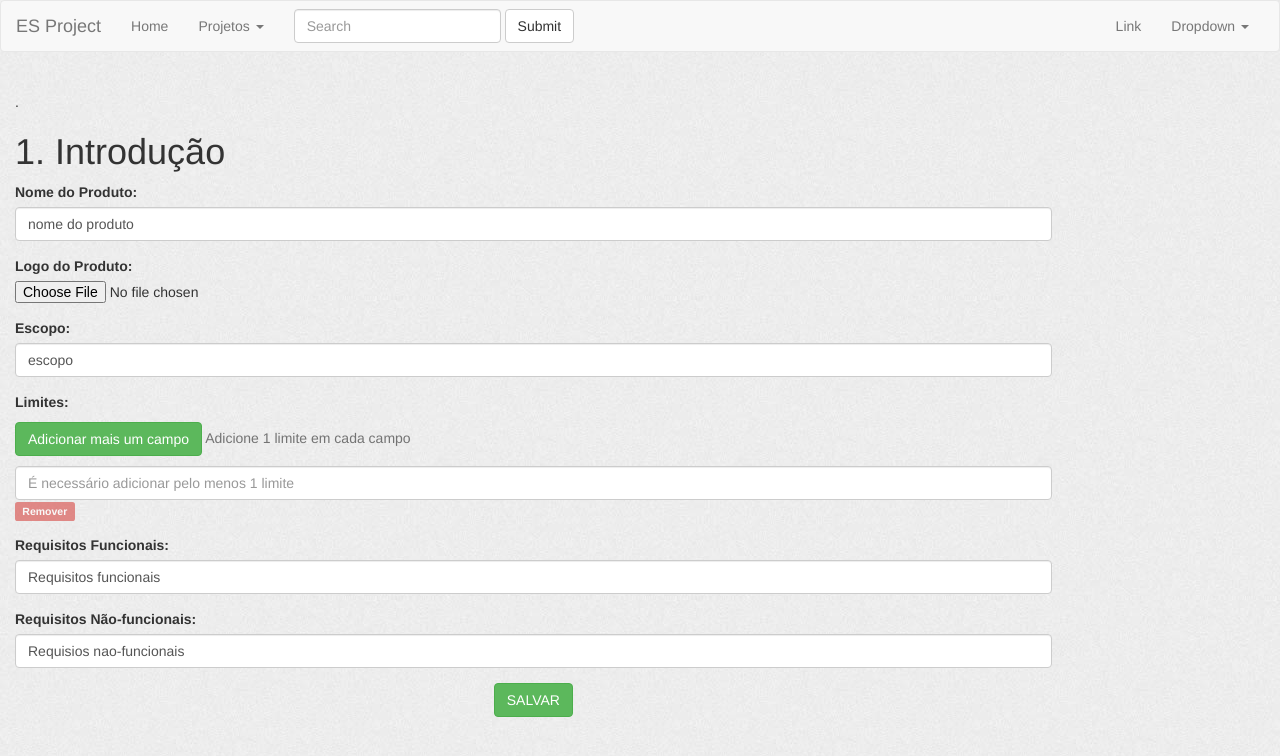
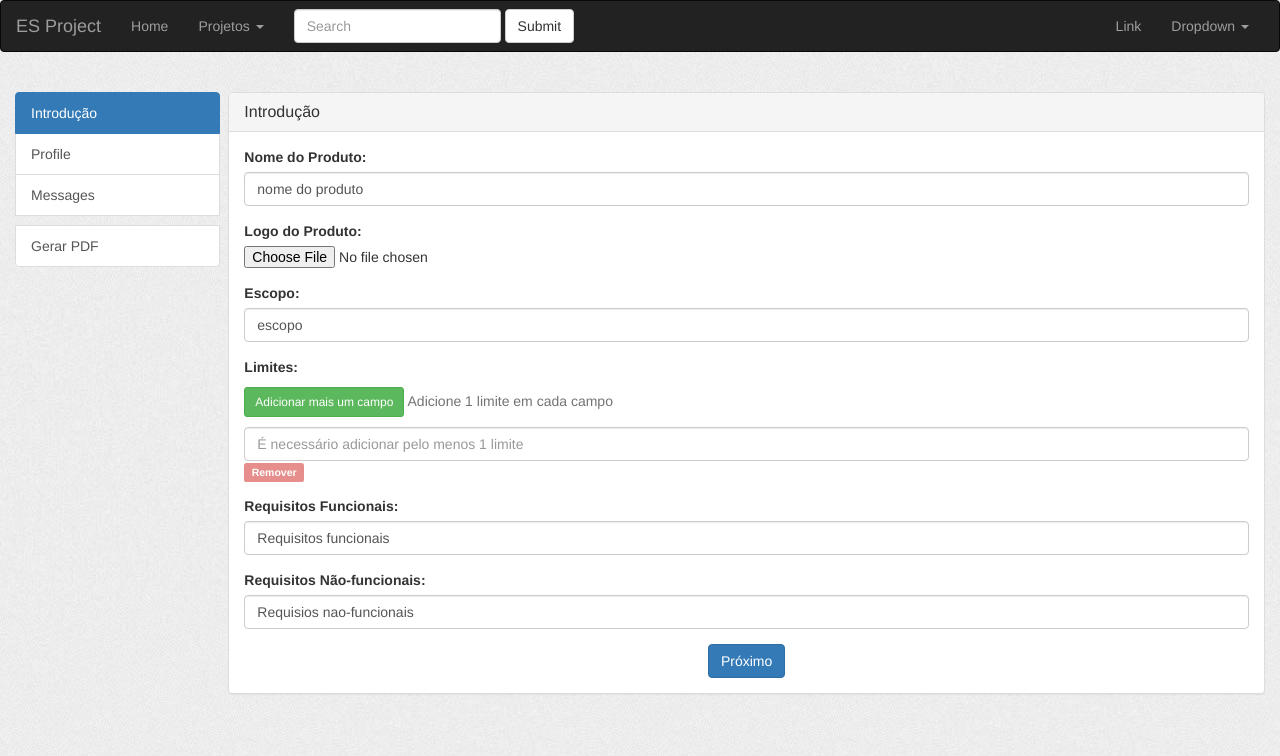
Before and after one commit to felipesousafs/esproject, a Django app: page /new in a window 1280 px wide. Shown: the top 756 px of the page. Run offline with Django 3.2, Linux system fonts and the light colour scheme; some libraries are stand-ins or nearby versions.

Commit message:
Adicionadas nav-tabs com transition fade

```diff
--- a/engsoft/static/css/myown.css
+++ b/engsoft/static/css/myown.css
@@ -8,3 +8,8 @@
 	margin-right: 1%;
 	padding: 15px;
 }
+.fixo{
+	position: fixed;
+	width: 16%;
+	z-index: 2;
+}
--- a/engsoft/templates/engsoft/index.html
+++ b/engsoft/templates/engsoft/index.html
@@ -14,7 +14,7 @@
      </head>
 
         <body class="side">
-     <nav class="navbar navbar-default">
+     <nav class="navbar navbar-inverse">
           <div class="container-fluid">
           <!-- Brand and toggle get grouped for better mobile display -->
                <div class="navbar-header">
@@ -36,11 +36,8 @@
                 <ul class="dropdown-menu">
                   <li><a href="{% url 'engsoft.views.new_project' %}">Novo Projeto</a></li>
                   <li><a href="{% url 'engsoft.views.list' %}">Projetos criados</a></li>
-                  <li><a href="#">Something else here</a></li>
                   <li role="separator" class="divider"></li>
                   <li><a href="#">Separated link</a></li>
-                  <li role="separator" class="divider"></li>
-                  <li><a href="#">One more separated link</a></li>
                 </ul>
               </li>
             </ul>
--- a/engsoft/templates/engsoft/project_form.html
+++ b/engsoft/templates/engsoft/project_form.html
@@ -27,13 +27,35 @@ $(document).ready(function() {
                 $(this).parent('div').remove();
                 x--;
         });
+        $('.list-group-item').on('click', function () {
+        	$('.list-group-item').removeClass("active");
+		    $(this).addClass("active");
+
+		})
 });
+
 </script>
 
 <br>
 <div class="row">
-	<div class=".col-xs-12 .col-md-8 col-lg-10">.<!-- col-xs-12 .col-md-8 .col-lg-10 -->
-		<h1>1. Introdução</h1>
+	<div class="col-lg-2 col-md-2">
+		<div class="fixo">
+			<div class="list-group" >
+			    <a href="#introducao" class="list-group-item active" aria-controls="introducao" role="tab" data-toggle="tab">Introdução </a>
+			    <a href="#profile" class="list-group-item" aria-controls="profile" role="tab" data-toggle="tab">Profile</a>
+			    <a href="#messages" class="list-group-item" aria-controls="messages" role="tab" data-toggle="tab">Messages</a>
+			    <p role="separator" class="divider"></p>
+			    <a href="#messages" class="list-group-item" aria-controls="messages" role="tab" data-toggle="tab">Gerar PDF</a>
+		  	</div>
+  		</div>
+	</div>
+	<div class="col-xs-12 col-md-8 col-lg-10"><!-- col-xs-12 .col-md-8 .col-lg-10 -->
+		<div class="tab-content">
+		<div class="panel panel-default tab-pane fade in active" role="tabpanel" id="introducao">
+			<div class="panel-heading">
+			<h3 class="panel-title">Introdução</h3>
+			</div>
+			<div class="panel-body">
 		<form action="/new" enctype="multipart/form-data" method="post">
 		              {% csrf_token %}
 			<div class="form-group">
@@ -48,7 +70,7 @@ $(document).ready(function() {
 				<input class="form-control" id="escopo" type="text" name="escopo" value="escopo" required>
 			</div> <div class="form-group" id="listas">
 				<label>Limites: </label> <br>
-				<p class="help-block"><input class="btn btn-success" type="button" id="add_field" value="Adicionar mais um campo"> Adicione 1 limite em cada campo</p>
+				<p class="help-block"><input class="btn btn-sm btn-success" type="button" id="add_field" value="Adicionar mais um campo"> Adicione 1 limite em cada campo</p>
 				<div>
 					<input class="form-control" id="limites" placeholder="É necessário adicionar pelo menos 1 limite" type="text" name="limites" required>
 					<a href="#" role="button" class="label btn label-danger disabled">Remover</a>
@@ -61,8 +83,47 @@ $(document).ready(function() {
 				<label for="requisios_naofuncionais">Requisitos Não-funcionais: </label>
 				<input class="form-control" id="requisios_naofuncionais" type="text" name="requisios_naofuncionais" value="Requisios nao-funcionais" required>
 			</div>
-			<center><input type="submit" class="btn btn-success" value="SALVAR"><br></center>
+			<center><input type="submit" class="btn btn-primary" value="Próximo"><br></center>
 		</form>
+		</div>
+	</div>
+	<div class="panel panel-default tab-pane fade" role="tabpanel" id="profile">
+			<div class="panel-heading">
+			<h3 class="panel-title">Profile</h3>
+			</div>
+			<div class="panel-body">
+		<form action="/new" enctype="multipart/form-data" method="post">
+		              {% csrf_token %}
+			<div class="form-group">
+				<label for="nome_produto">Nome do Produto: </label>
+				<input class="form-control" id="nome_produto" type="text" name="nome_produto" value="nome do produto" placeholder="Nome do produto/software" required>
+			</div> <div class="form-group">
+				<label for="logo_url">Logo do Produto: </label>
+				<input id="logo_url" type="file" name="logo_url" value="void" required>
+				<!-- <p class="help-block">.</p> -->
+			</div><div class="form-group">
+				<label for="escopo">Escopo: </label>
+				<input class="form-control" id="escopo" type="text" name="escopo" value="escopo" required>
+			</div> <div class="form-group" id="listas">
+				<label>Limites: </label> <br>
+				<p class="help-block"><input class="btn btn-sm btn-success" type="button" id="add_field" value="Adicionar mais um campo"> Adicione 1 limite em cada campo</p>
+				<div>
+					<input class="form-control" id="limites" placeholder="É necessário adicionar pelo menos 1 limite" type="text" name="limites" required>
+					<a href="#" role="button" class="label btn label-danger disabled">Remover</a>
+				</div>
+
+			</div> <div class="form-group">
+				<label for="requisitos_funcionais">Requisitos Funcionais: </label>
+				<input class="form-control" id="requisitos_funcionais" type="text" name="requisitos_funcionais" value="Requisitos funcionais" required>
+			</div> <div class="form-group">
+				<label for="requisios_naofuncionais">Requisitos Não-funcionais: </label>
+				<input class="form-control" id="requisios_naofuncionais" type="text" name="requisios_naofuncionais" value="Requisios nao-funcionais" required>
+			</div>
+			<center><input type="submit" class="btn btn-primary" value="Próximo"><br></center>
+		</form>
+		</div>
+	</div>
+	</div>
 	</div>
 </div>
 {% endblock %}
```
Also changed, not shown: media/media/3840x2160-dota_2_dota_2_games-1930.jpg (deleted), media/media/3840x2160-dota_2_dota_2_games-1930_rhgVN0Z.jpg (deleted), media/media/3D-Chess-Wallpaper-17.jpg (deleted), media/media/3D-Chess-Wallpaper-17_G8RFs26.jpg (deleted), media/media/55911_star_wars_kylo_ren_kylo_ren_and_his_army.jpg (deleted), media/media/55911_star_wars_kylo_ren_kylo_ren_and_his_army_um3VIN1.jpg (deleted), media/media/6ZHDTyK.png (deleted), media/media/6ZHDTyK_H2DItkx.png (deleted), media/media/6ZHDTyK_gqpWa9Y.png (deleted), media/media/6ZHDTyK_t9Iy9X3.png (deleted).
